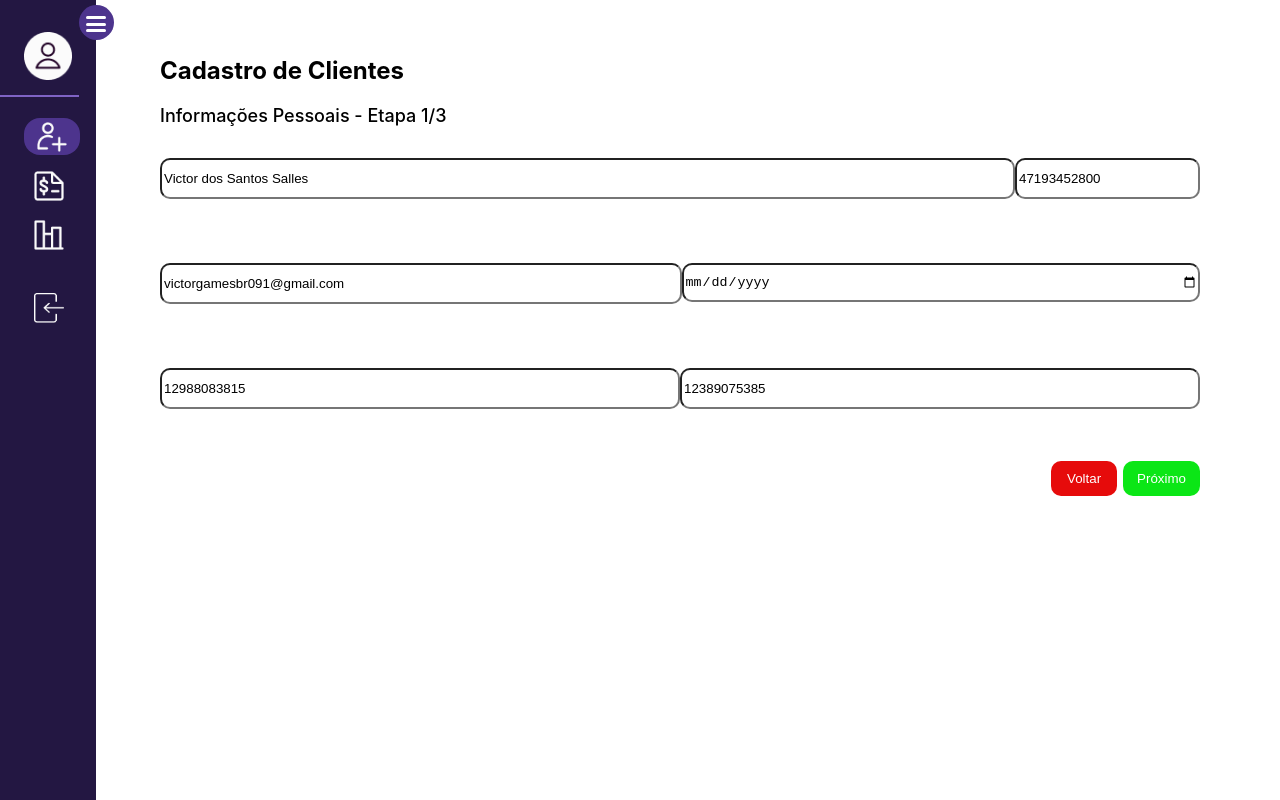
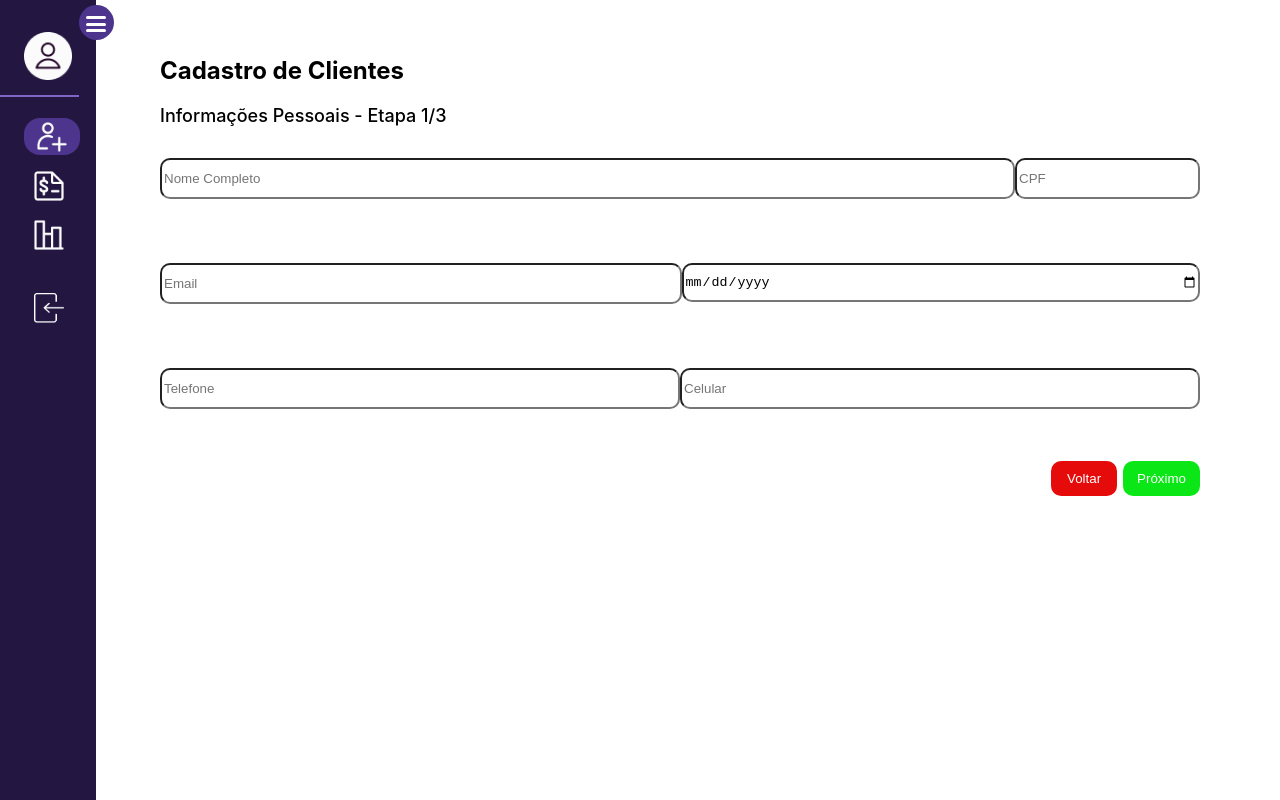
Before and after one commit to CopiloTTeam/front-end, a React (Create React App) app: page /Cadastro in a window 1280 px wide. Built offline with nearby package versions, Linux system fonts and the light colour scheme.

Commit message:
coreção ortográfica

```diff
--- a/src/App.js
+++ b/src/App.js
@@ -1,5 +1,5 @@
 import { BrowserRouter as Router, Routes, Route } from 'react-router-dom';
-import '../src/styles/App.css';
+import '../src/styles/global/App.css';
 import Navbar from './components/navbar/navbar';
 import CadastroCliente from './pages/Cadastro';
 import Estatisticas from './pages/Estatisticas';
--- a/src/components/CadastroCliente/form.js
+++ b/src/components/CadastroCliente/form.js
@@ -7,18 +7,18 @@ const MultistepForm = () => {
 
     const [page, setPage] = useState(0);
     const [formData, setFormData] = useState({
-        nome: "Victor dos Santos Salles",
-        cpf: "47193452800",
-        email: "victorgamesbr091@gmail.com",
-        data: "11042004",
-        telefone: "12988083815",
-        celular: "12389075385",
-        cep: "12225670",
-        rua: "Rua dos Encanadores",
-        bairro: "Novo Horizonte",
-        cidade: "São José dos Campos",
-        estado: "SP",
-        numero: "151",
+        nome: "",
+        cpf: "",
+        email: "",
+        data: "",
+        telefone: "",
+        celular: "",
+        cep: "",
+        rua: "",
+        bairro: "",
+        cidade: "",
+        estado: "",
+        numero: "",
         complemento: "",
     });
 
--- a/src/components/CadastroCliente/personalInfo.js
+++ b/src/components/CadastroCliente/personalInfo.js
@@ -5,6 +5,7 @@ function PersonalInfo({ formData, setFormData }) {
   return (
     <div className='container'>
       <div className='row-1'>
+       {/* label */}
         <input type="text"
           placeholder='Nome Completo'
           value={formData.nome}
--- a/src/components/box/box.js
+++ b/src/components/box/box.js
@@ -1,5 +1,5 @@
 import React from 'react'
-import '../../styles/box.css'
+import './box.css'
 
 const Box = () => {
     return (
--- a/src/components/navbar/navbar.js
+++ b/src/components/navbar/navbar.js
@@ -5,7 +5,7 @@ import Analytics from "../../images/estatistica.png"
 import Perfil from "../../images/perfil.png"
 import Logout from "../../images/logout.png"
 import { useLocation } from 'react-router-dom'
-import '../../styles/navbar.css'
+import './navbar.css'
 
 
 const Navbar = () => {
--- /dev/null
+++ b/src/styles/global/global.css
@@ -0,0 +1,12 @@
+:root {
+    /* Color */
+    --primary: #263056;
+    --secundary: ##5C6480;
+    --background: #FBFBFB;
+    --font: #CCCCCC;
+
+
+    /* Font */
+
+
+}
--- a/src/styles/multistepForm.css
+++ b/src/styles/multistepForm.css
@@ -1,5 +1,4 @@
-.form {
-}
+
 .form .btn{
     display: flex;
     justify-content: flex-end;
```
Also changed, not shown: src/components/box/box.css (renamed from src/styles/box.css), src/components/navbar/navbar.css (renamed from src/styles/navbar.css), src/styles/global/App.css (renamed from src/styles/App.css).
